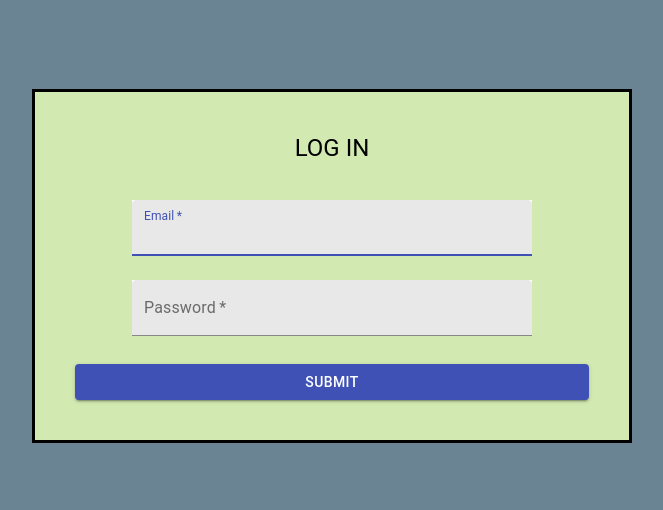
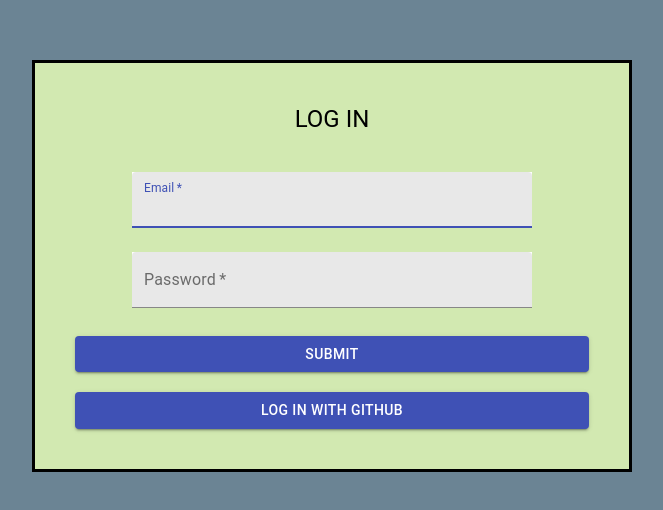
Before and after one commit to mrBeniek/Course-Finder-client, a React (Create React App) app: page /login in a window 1280 px wide. Shown: the part 134-644 px from the top of the page, without its empty margins (308-971 px from the left). Built offline with nearby package versions, Linux system fonts and the light colour scheme.

Commit message:
First Setup

```diff
--- a/src/pages/Login.js
+++ b/src/pages/Login.js
@@ -1,5 +1,6 @@
 import styles from './Login.module.scss';
 import React, { useState, useEffect } from 'react';
+import axios from 'axios';
 import { useHistory } from 'react-router-dom';
 import useCredentials from 'hooks/useCredentials';
 import SnackbarInfo from 'components/common/SnackbarInfo';
@@ -34,6 +35,10 @@
       password: password,
     };
     credentialsSend('/login', payload);
+  };
+
+  const handleGitHub = async () => {
+    await axios.post('/api/auth/github');
   };
 
   return (
@@ -71,6 +76,15 @@
         >
           Submit
         </Button>
+        <br />
+        <Button
+          fullWidth
+          variant="contained"
+          color="primary"
+          onClick={handleGitHub}
+        >
+          Log in with Github
+        </Button>
       </Container>
     </div>
   );
```
